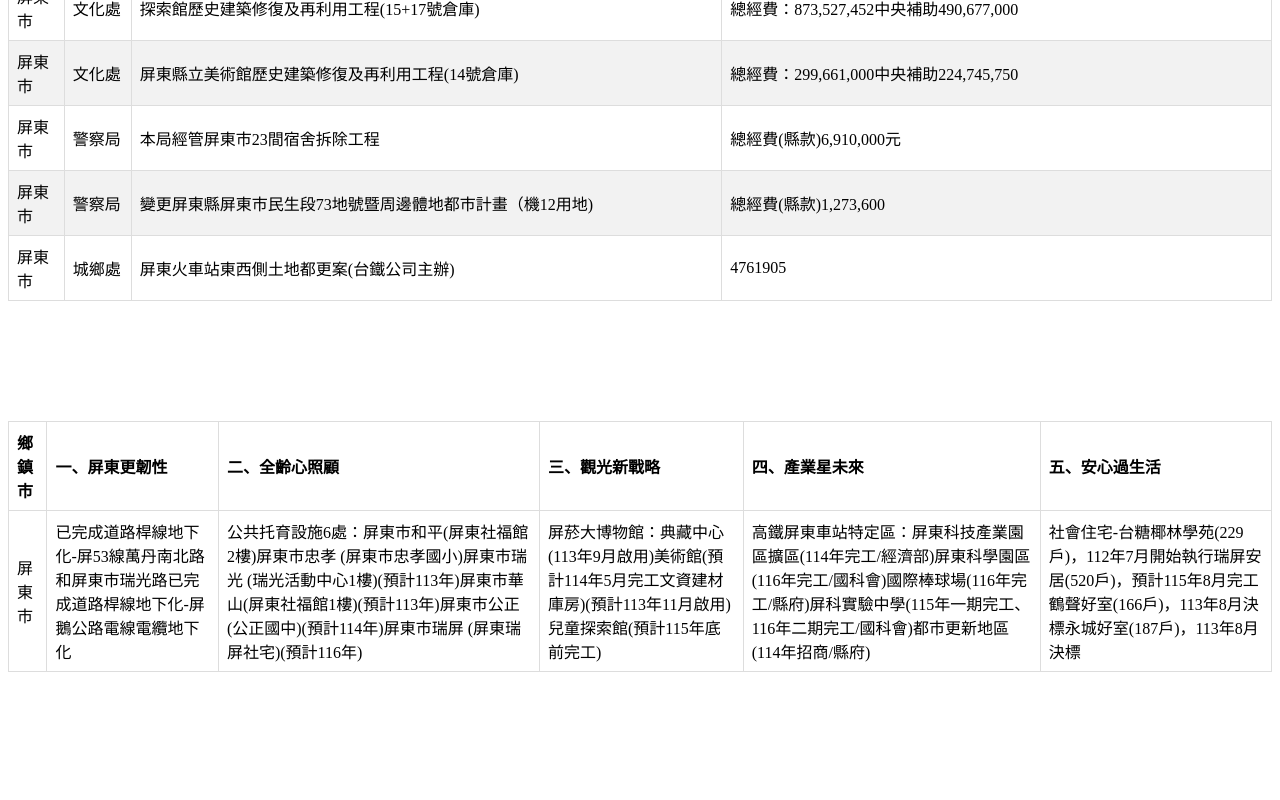
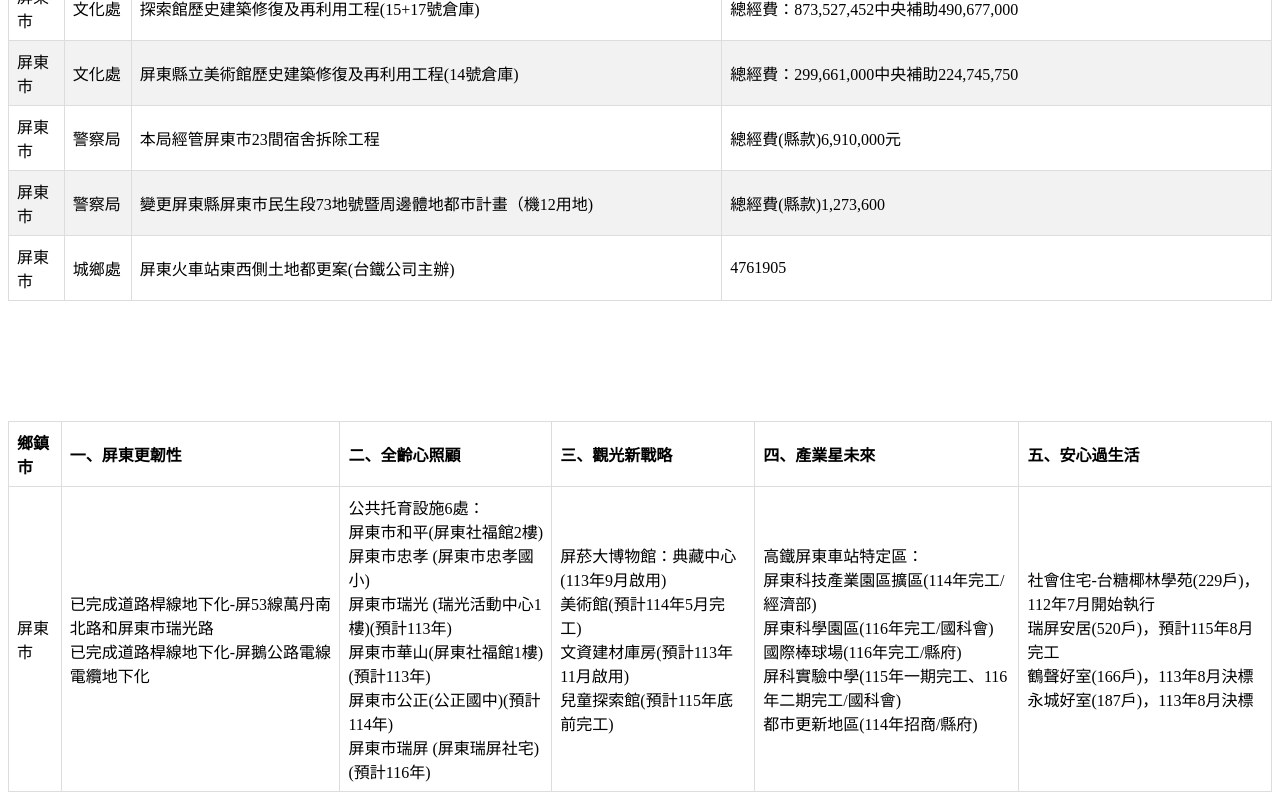
Before and after one commit to pthgmis/1131108, a plain HTML site: page 屏東市.html in a window 1280 px wide. Shown: the part 1634-2434 px from the top of the page. Before the commit the page ends 2314 px from the top, so only its background shows below. Drawn offline with Linux system fonts and the light colour scheme.

Commit message:
屏東市修正換行

```diff
--- a/屏東市.html
+++ b/屏東市.html
@@ -414,22 +414,21 @@
         <tr>
           <td>屏東市</td>
           <td>
-            已完成道路桿線地下化-屏53線萬丹南北路和屏東市瑞光路已完成道路桿線地下化-屏鵝公路電線電纜地下化
+            已完成道路桿線地下化-屏53線萬丹南北路和屏東市瑞光路<br />已完成道路桿線地下化-屏鵝公路電線電纜地下化
           </td>
           <td>
-            公共托育設施6處：屏東市和平(屏東社福館2樓)屏東市忠孝
-            (屏東市忠孝國小)屏東市瑞光
-            (瑞光活動中心1樓)(預計113年)屏東市華山(屏東社福館1樓)(預計113年)屏東市公正(公正國中)(預計114年)屏東市瑞屏
+            公共托育設施6處：<br />屏東市和平(屏東社福館2樓)<br />屏東市忠孝
+            (屏東市忠孝國小)<br />屏東市瑞光 (瑞光活動中心1樓)(預計113年)<br />屏東市華山(屏東社福館1樓)(預計113年)<br />屏東市公正(公正國中)(預計114年)<br />屏東市瑞屏
             (屏東瑞屏社宅)(預計116年)
           </td>
           <td>
-            屏菸大博物館：典藏中心(113年9月啟用)美術館(預計114年5月完工文資建材庫房)(預計113年11月啟用)兒童探索館(預計115年底前完工)
+            屏菸大博物館：典藏中心(113年9月啟用)<br />美術館(預計114年5月完工)<br />文資建材庫房(預計113年11月啟用)<br />兒童探索館(預計115年底前完工)
           </td>
           <td>
-            高鐵屏東車站特定區：屏東科技產業園區擴區(114年完工/經濟部)屏東科學園區(116年完工/國科會)國際棒球場(116年完工/縣府)屏科實驗中學(115年一期完工、116年二期完工/國科會)都市更新地區(114年招商/縣府)
+            高鐵屏東車站特定區：<br />屏東科技產業園區擴區(114年完工/經濟部)<br />屏東科學園區(116年完工/國科會)<br />國際棒球場(116年完工/縣府)<br />屏科實驗中學(115年一期完工、116年二期完工/國科會)<br />都市更新地區(114年招商/縣府)
           </td>
           <td>
-            社會住宅-台糖椰林學苑(229戶)，112年7月開始執行瑞屏安居(520戶)，預計115年8月完工鶴聲好室(166戶)，113年8月決標永城好室(187戶)，113年8月決標
+            社會住宅-台糖椰林學苑(229戶)，112年7月開始執行<br />瑞屏安居(520戶)，預計115年8月完工<br />鶴聲好室(166戶)，113年8月決標<br />永城好室(187戶)，113年8月決標
           </td>
         </tr>
       </tbody>
```
